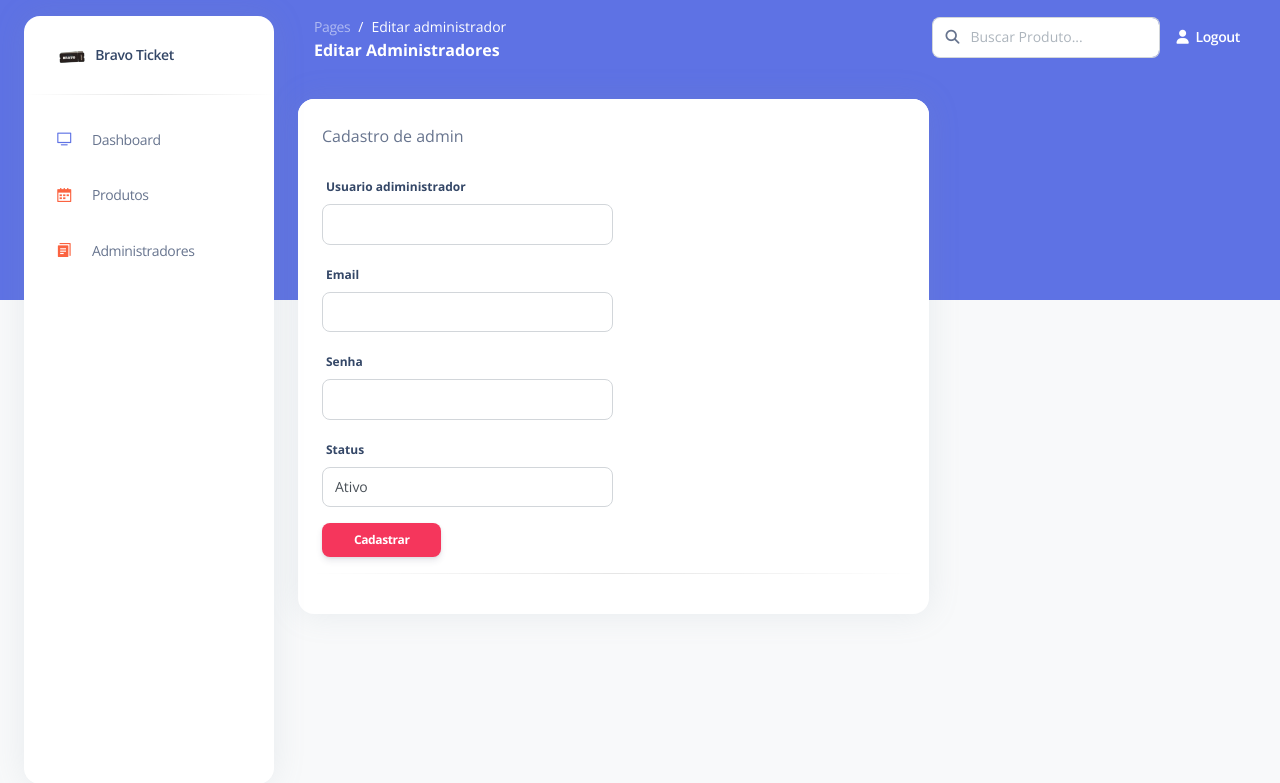
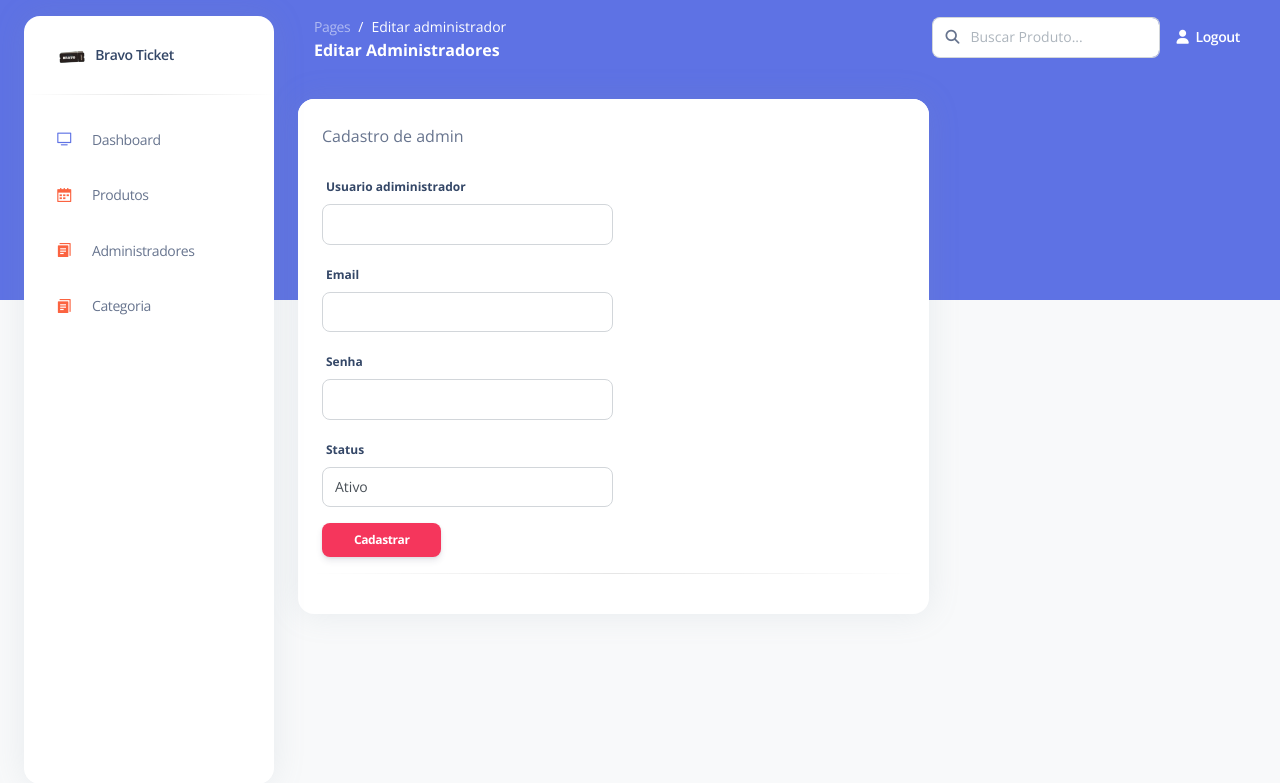
Before and after one commit to IgorFreitasRocha/crud_ingresso, a PHP site: page /cadastrar_admin.php in a window 1280 px wide. Shown: the top 783 px of the page. Run offline with PHP 8.4, Linux system fonts and the light colour scheme; the visitor is signed in with stand-in values (Sample User, id 1); some libraries are stand-ins or nearby versions.

Commit message:
Atualização da página cadastrar admin
Correção de links e páginas

```diff
--- a/CRUD/pages/cadastrar_admin.php
+++ b/CRUD/pages/cadastrar_admin.php
@@ -76,7 +76,7 @@ if ($_SERVER['REQUEST_METHOD'] == 'POST') {  //Conexão com o banco de dados
                     </a>
                 </li>
                 <li class="nav-item">
-                    <a class="nav-link" href="../pages/listar_prdoduto.php">
+                    <a class="nav-link" href="../pages/listar_produto.php">
                         <div class="icon icon-shape icon-sm border-radius-md text-center me-2 d-flex align-items-center justify-content-center">
                             <i class="ni ni-calendar-grid-58 text-warning text-sm opacity-10"></i>
                         </div>
@@ -89,6 +89,14 @@ if ($_SERVER['REQUEST_METHOD'] == 'POST') {  //Conexão com o banco de dados
                             <i class="ni ni-single-copy-04 text-warning text-sm opacity-10"></i>
                         </div>
                         <span class="nav-link-text ms-1">Administradores</span>
+                    </a>
+                </li>
+                <li class="nav-item">
+                    <a class="nav-link" href="../pages/listar_categoria.php">
+                        <div class="icon icon-shape icon-sm border-radius-md text-center me-2 d-flex align-items-center justify-content-center">
+                            <i class="ni ni-single-copy-04 text-warning text-sm opacity-10"></i>
+                        </div>
+                        <span class="nav-link-text ms-1">Categoria</span>
                     </a>
                 </li>
             </ul>
```
